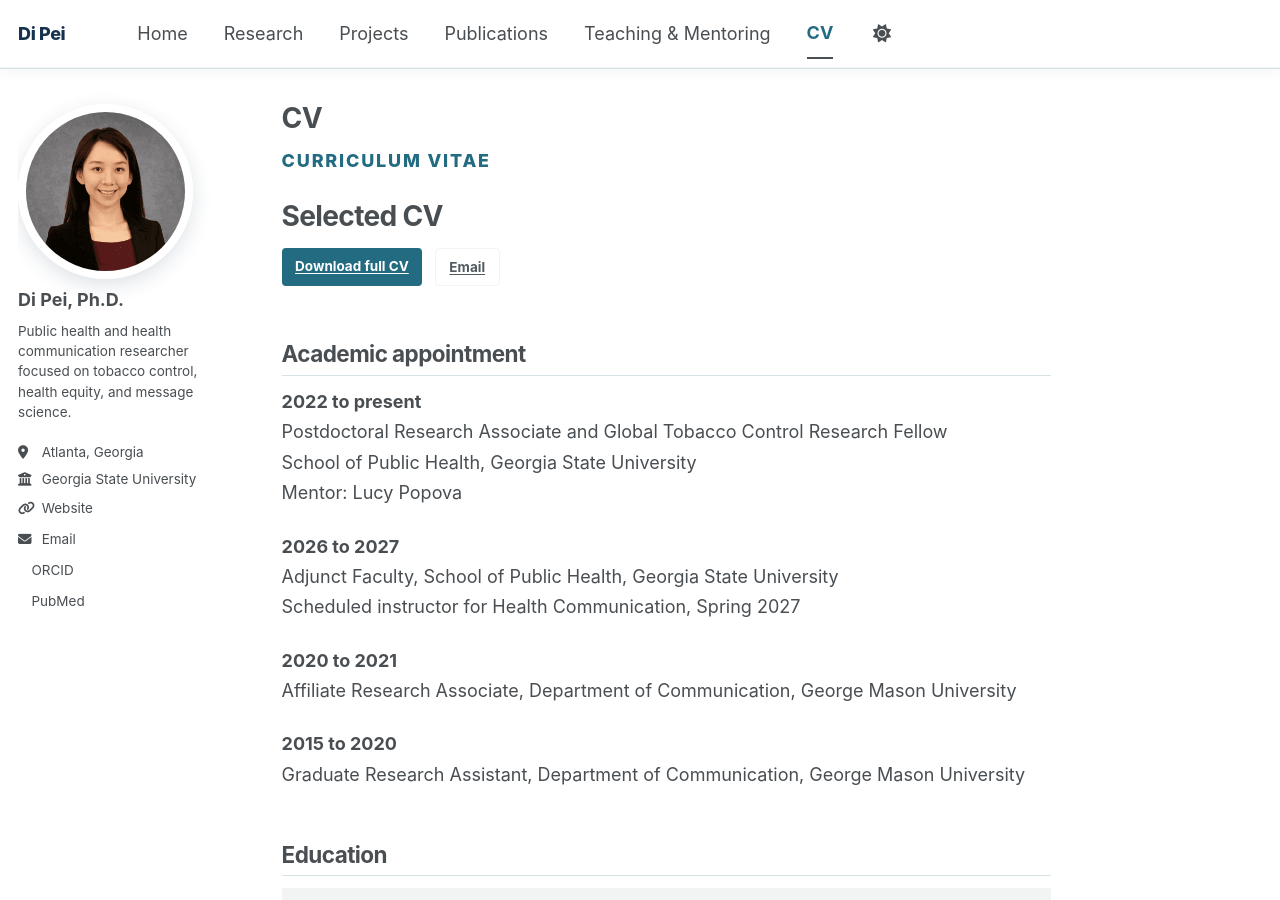
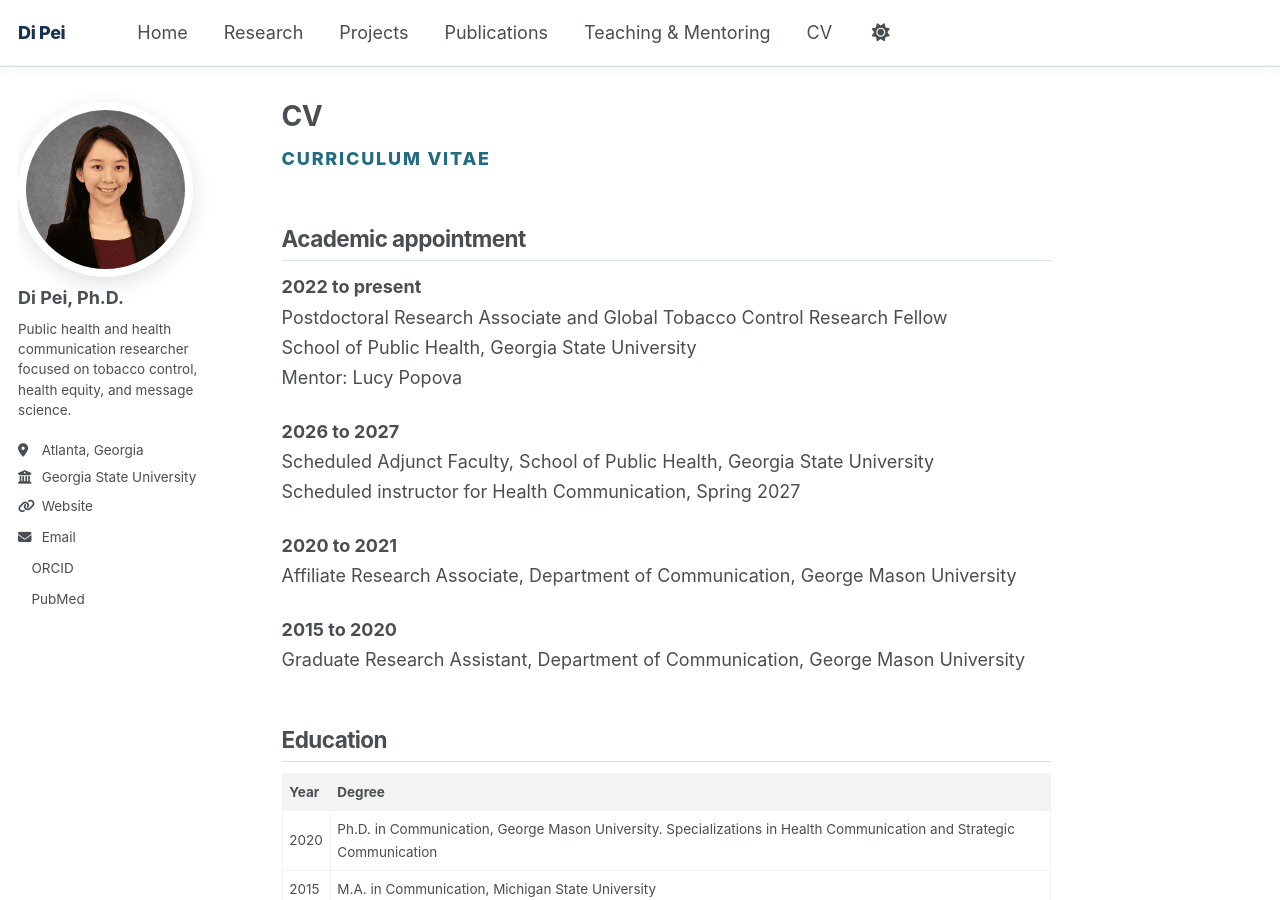
Before and after one commit to DiPeiResearch/DiPeiResearch.github.io, a Jekyll site: the page built from _pages/cv.md, in a window 1280 px wide and 900 px high. Built offline with Jekyll 4.4.1, drawn with Linux system fonts in a browser that asks for light colours; a style sheet for code colours, icons or effects is not loaded; some of the changed text lies outside the part shown.

Commit message:
Update cv.md

```diff
--- a/_pages/cv.md
+++ b/_pages/cv.md
@@ -1,15 +1,11 @@
 ---
-permalink: /cv/
+permalink: /CV/
 title: "CV"
 author_profile: true
 excerpt: "Academic preparation, appointments, grants, honors, service, and methodological training."
 ---
 
-<p class="page-kicker">Curriculum Vitae</p>
-
-# Selected CV
-
-<p class="button-row"><a class="btn btn--primary" href="{{ '/files/Di_Pei_CV_August_2026.docx' | relative_url }}">Download full CV</a> <a class="btn btn--inverse" href="mailto:dpei@gsu.edu">Email</a></p>
+<p class="page-kicker">CURRICULUM VITAE</p>
 
 ## Academic appointment
 
@@ -19,7 +15,7 @@ School of Public Health, Georgia State University<br>
 Mentor: Lucy Popova
 
 **2026 to 2027**<br>
-Adjunct Faculty, School of Public Health, Georgia State University<br>
+Scheduled Adjunct Faculty, School of Public Health, Georgia State University<br>
 Scheduled instructor for Health Communication, Spring 2027
 
 **2020 to 2021**<br>
@@ -63,7 +59,7 @@ Graduate Research Assistant, Department of Communication, George Mason Universit
 
 ## Teaching & mentoring
 
-- Instructor, PHPB 8255: Health Communication, Georgia State University, Spring 2027
+- Scheduled Instructor, PHPB 8255: Health Communication, Georgia State University, Spring 2027
 - Applied Practice Experience Preceptor, Georgia State University, Fall 2024 to Spring 2027
 - Instructor of Record, COMM 101: Fundamentals of Communication, George Mason University, Spring 2016 to Spring 2018
 
```
